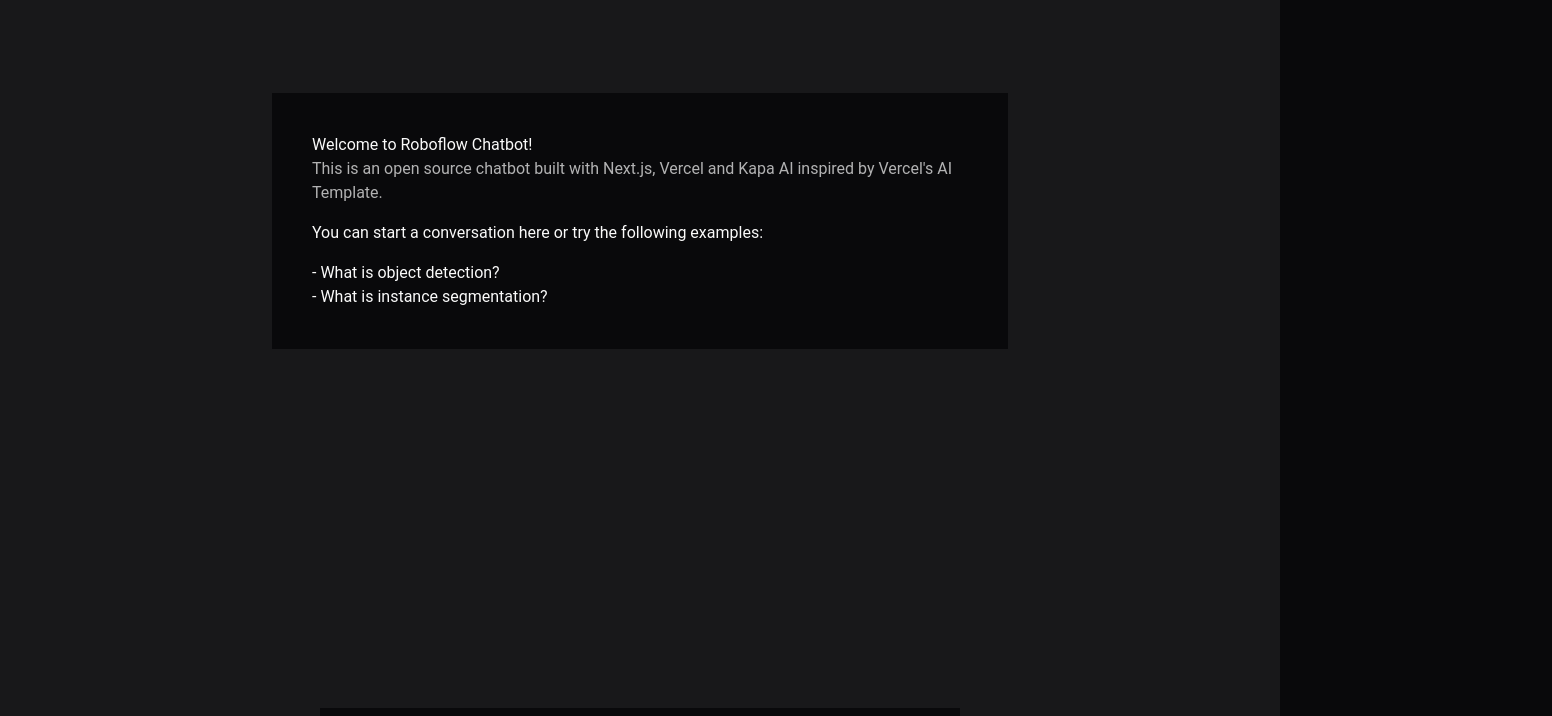
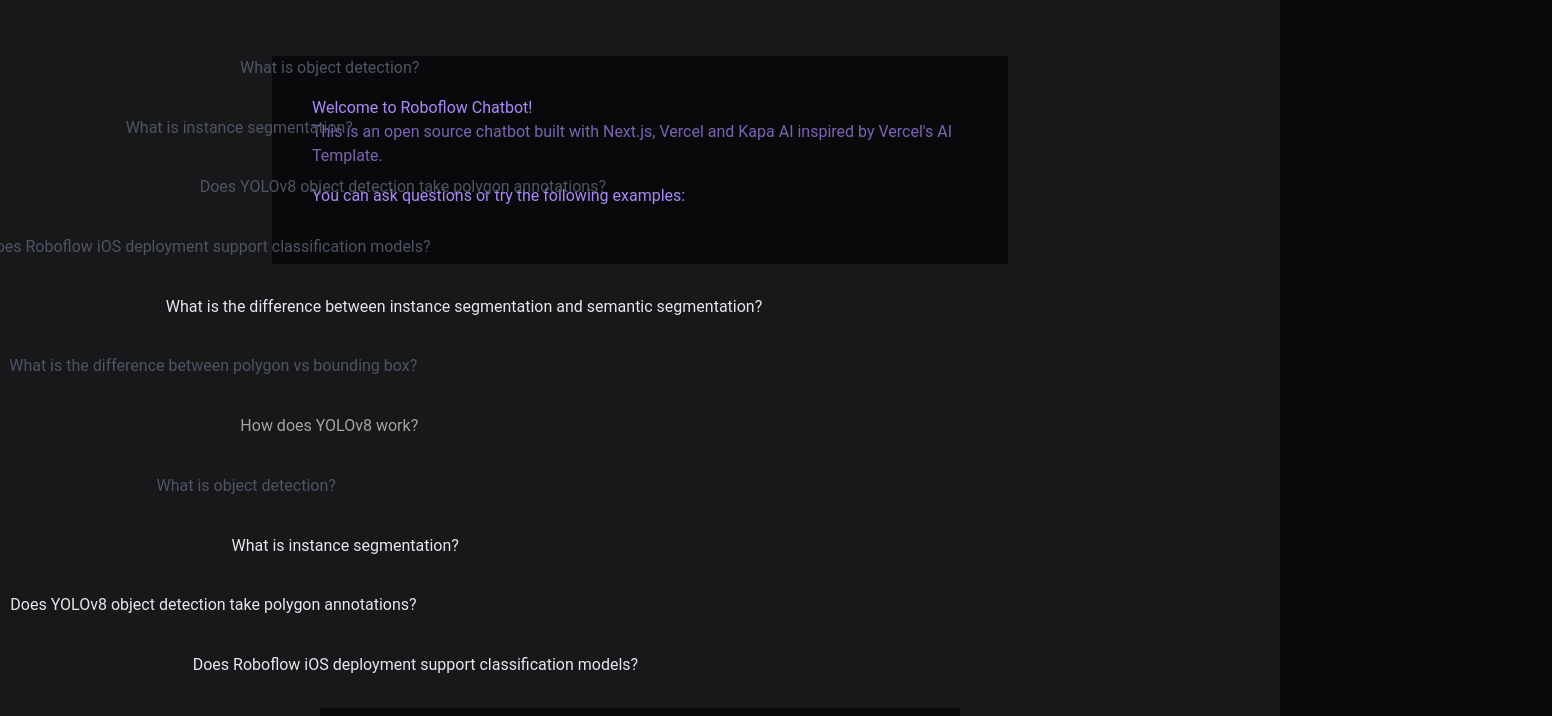
Before and after one commit to roboflow/lenny, a Next.js app: page / in a window 1280 px wide. Shown: the top 716 px of the page, 1552 px wide, since content can reach past the window. Built offline with nearby package versions, Linux system fonts and the light colour scheme; no server answers.

Commit message:
resolved readME, csv conflict

```diff
--- a/package.json
+++ b/package.json
@@ -13,7 +13,8 @@
     "eslint-config-next": "13.4.19",
     "next": "13.4.19",
     "react": "18.2.0",
-    "react-dom": "18.2.0"
+    "react-dom": "18.2.0",
+    "react-markdown": "^8.0.7"
   },
   "devDependencies": {
     "autoprefixer": "^10.4.15",
--- a/src/components/kapa.js
+++ b/src/components/kapa.js
@@ -1,9 +1,7 @@
 import React, { useState, useEffect } from 'react';
-
+import ReactMarkdown from 'react-markdown';
 const App = () => {
-  const [relevantSources, setRelevantSources] = useState([]);
   const [answer, setAnswer] = useState('');
-  const [identifiers, setIdentifiers] = useState(null);
   const [error, setError] = useState(null);
   const [query, setQuery] = useState('');
   const [loading, setLoading] = useState(false);
@@ -22,10 +20,28 @@
   )
 
   //---------- add example prompts here
+  const textColors = ['text-gray-200', 'text-gray-600', 'text-neutral-400'];
+  const getRandomTextColor = () => {
+    const randomIndex = Math.floor(Math.random() * textColors.length);
+    return textColors[randomIndex];
+  };
+
   const prompts = [
     "What is object detection?",
-    "What is instance segmentation?"
-  ]
+    "What is instance segmentation?",
+    "Does YOLOv8 object detection take polygon annotations?",
+    "Does Roboflow iOS deployment support classification models?",
+    "What is the difference between instance segmentation and semantic segmentation?",
+    "What is the difference between polygon vs bounding box?",
+    "How does YOLOv8 work?",
+    "What is object detection?",
+    "What is instance segmentation?",
+    "Does YOLOv8 object detection take polygon annotations?",
+    "Does Roboflow iOS deployment support classification models?",
+    "What is the difference between instance segmentation and semantic segmentation?",
+    "What is the difference between polygon vs bounding box?",
+    "How does YOLOv8 work?"
+  ];
 
 
   const process_stream = async (response) => {
@@ -63,13 +79,9 @@
         buffer = buffer.slice(delimiterIndex + delimiterBytes.length);
         let chunk = JSON.parse(chunkText);
 
-        if (chunk.chunk.type === "relevant_sources") {
-          setRelevantSources(chunk.chunk.content.relevant_sources);
-        } else if (chunk.chunk.type === "partial_answer") {
+        if (chunk.chunk.type === "partial_answer") {
           setAnswer((prevAnswer) => prevAnswer + chunk.chunk.content.text);
-        } else if (chunk.chunk.type === "identifiers") {
-          setIdentifiers(chunk.chunk.content);
-        } else if (chunk.chunk.type === "error") {
+        }  else if (chunk.chunk.type === "error") {
           setError(chunk.chunk.content.reason);
           break;;
         }
@@ -102,19 +114,9 @@
 
   const handleQuerySubmit = () => {
     setAnswer('');
-    setRelevantSources('');
     setError(null);
     fetchData();
   };
-
-
-  const transformLinks = (text) => {
-    const urlPattern = /\[([^\]]+)\]\((https?:\/\/[^\s]+)\)/g;
-    return text.replace(urlPattern, (match, linkText, linkUrl) => {
-      return `<div style="padding-top:10px"><div/><a href="${linkUrl}" target="_blank" style="color:#8e76ff">${linkText}</a>`;  // You can modify the color or style as required.
-    });
-  };
-
 
 
   return (
@@ -128,29 +130,32 @@
           <p className='text-[#fafafa]'>{error}</p>
         </div>
       ) : (
-        <div className='flex-1 flex flex-col justify-start p-4 mx-[20%] my-[6%]'>
+        <div className='flex-1 flex flex-col justify-start p-4 mx-[20%] absolute top-10'>
           {answer ?
             <><div className="flex flex-row gap-4 opacity-90">
             <h2 className='text-5xl text-[#fafafa]'>{personIcon}</h2>
-            <div className='text-md text-[#fafafa]' dangerouslySetInnerHTML={{ __html: transformLinks(answer) }}></div>
+            <ReactMarkdown className='text-md text-[#fafafa]' allowDangerousHtml>{answer}</ReactMarkdown>
           </div>
               </> :
             <>
-              <div className='bg-[#09090b] text-[#fafafa] p-10'>
+              <div className='bg-[#09090b] p-10 text-violet-400'>
                 <p>Welcome to Roboflow Chatbot!</p>
                 <p className='opacity-70'>This is an open source chatbot built with Next.js, Vercel and Kapa AI inspired by Vercel&apos;s AI Template.</p>
-                <p className="my-4">You can start a conversation here or try the following examples:</p>
+                <p className="my-4">You can ask questions or try the following examples:</p>
+              </div>
+              <div className='ticker-container absolute'>
               {prompts.map((source, index) => (
-                  <div className='hover:opacity-60' key={index}>
-                    <div>- {source}</div>
+                <div className={`ticker ${index % 2 === 0 ? 'ticker-speed1 left-to-right' : 'ticker-speed2 right-to-left'}`}>
+                  <div className={`ticker-content cursor-pointer ${getRandomTextColor()}`} onClick={() => setQuery(source)}>
+                    {source}
+                  </div>
                 </div>
               ))}
             </div>
             </>}
         </div>
       )}
-
-      <div className="p-4 bg-[#09090b] w-[50%] mx-auto flex items-center justify-center">
+      <div className="p-4 bg-[#09090b] w-[50%] mx-auto flex items-center justify-center absolute bottom-0 left-1/2 transform -translate-x-1/2">
       <form className="flex w-full" onSubmit={(e) => { e.preventDefault(); handleQuerySubmit(); }}>
           <input
               className='w-full p-2 rounded p-6 h-[60px] text-md text-[#fafafa] opacity-80 focus:outline-none bg-transparent border border-white/10'
--- a/styles/globals.css
+++ b/styles/globals.css
@@ -15,6 +15,63 @@
 }
 
 
-p, h1, h3, h4 {
-  color: #fafafa
+.ticker-container {
+  display: flex;
+  flex-direction: column;
+  align-items: center;
+  justify-content: space-between;
+  height: 100vh;
+  width: 100vw;
 }
+
+.ticker {
+  width: 100%;
+  white-space: nowrap;
+}
+
+.ticker-content {
+  display: inline-block;
+}
+
+/* Speed variations */
+.ticker-speed1 .ticker-content {
+  animation-duration: 20s;
+  animation-iteration-count: infinite;
+}
+
+.ticker-speed2 .ticker-content {
+  animation-duration: 10s;
+  animation-iteration-count: infinite;
+}
+
+/* Direction variations */
+.left-to-right .ticker-content {
+  animation-name: scrollingLeftToRight;
+  animation-timing-function: linear;
+}
+
+.right-to-left .ticker-content {
+  animation-name: scrollingRightToLeft;
+  animation-timing-function: linear;
+}
+
+@keyframes scrollingLeftToRight {
+  0% {
+      transform: translateX(-100%);
+  }
+
+  100% {
+      transform: translateX(200%);
+  }
+}
+
+
+@keyframes scrollingRightToLeft {
+  0% {
+      transform: translateX(100%);
+  }
+
+  100% {
+      transform: translateX(-200%);
+  }
+}
```
Also changed, not shown: 1 other file (tests, documents, lock files or other folders). Lines whose indentation alone changed are shown as unchanged.
